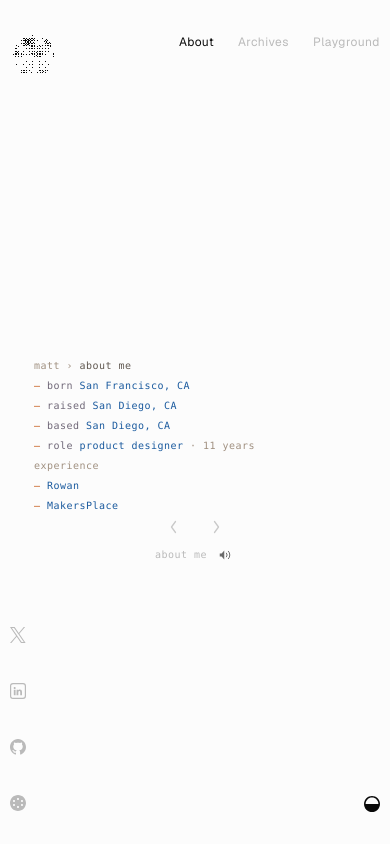
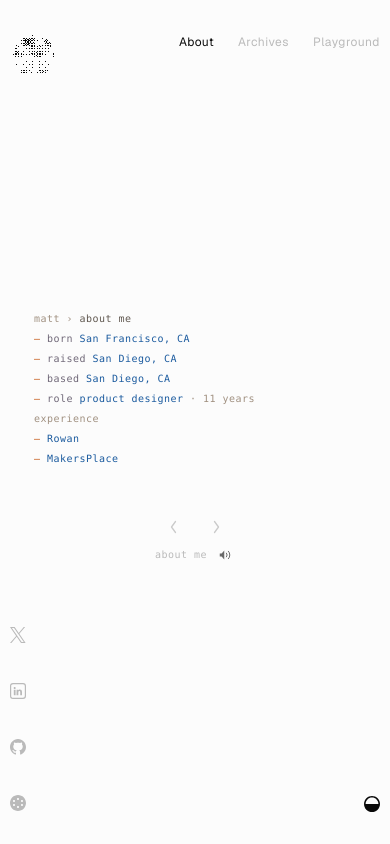
Before and after one commit to mattjss/Portfolio-2027, a React (Vite) app: page /about in a window 390 px wide. Shown: the top 844 px of the page. Built offline with nearby package versions, Linux system fonts and the light colour scheme.

Commit message:
Revert "Fix About mobile terminal: remove frame, grow upward from fixed bottom"
This reverts commit 18d04cdaf27a55cdc7a7a39eb58f22562ca5b177.

```diff
--- a/src/App.css
+++ b/src/App.css
@@ -1571,26 +1571,6 @@ h1 span {
     max-width: 322px;
     height: 322px;
   }
-
-  /* About page only — remove fixed frame, anchor bottom, grow upward */
-  .about-terminal .about-terminal-card {
-    height: auto;
-    border: none;
-    background: transparent;
-    border-radius: 0;
-    overflow: visible;
-  }
-
-  .about-terminal .about-terminal-body {
-    overflow: visible;
-    flex: none;
-  }
-
-  /* Pin the bottom at the same Y as a centered 322px card would be */
-  .about-terminal .container {
-    align-items: flex-end;
-    padding-bottom: calc(50vh - 161px);
-  }
 }
 
 .about-terminal-body {
```
